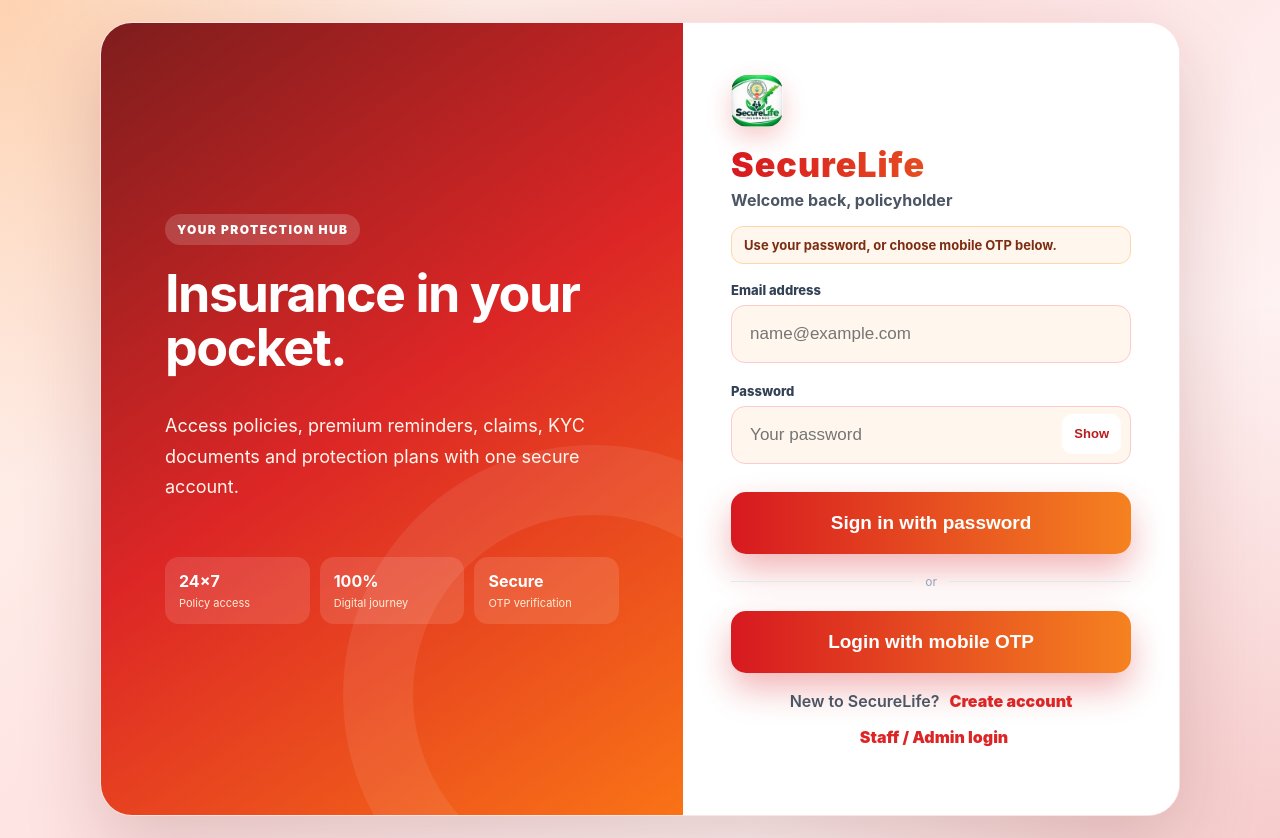
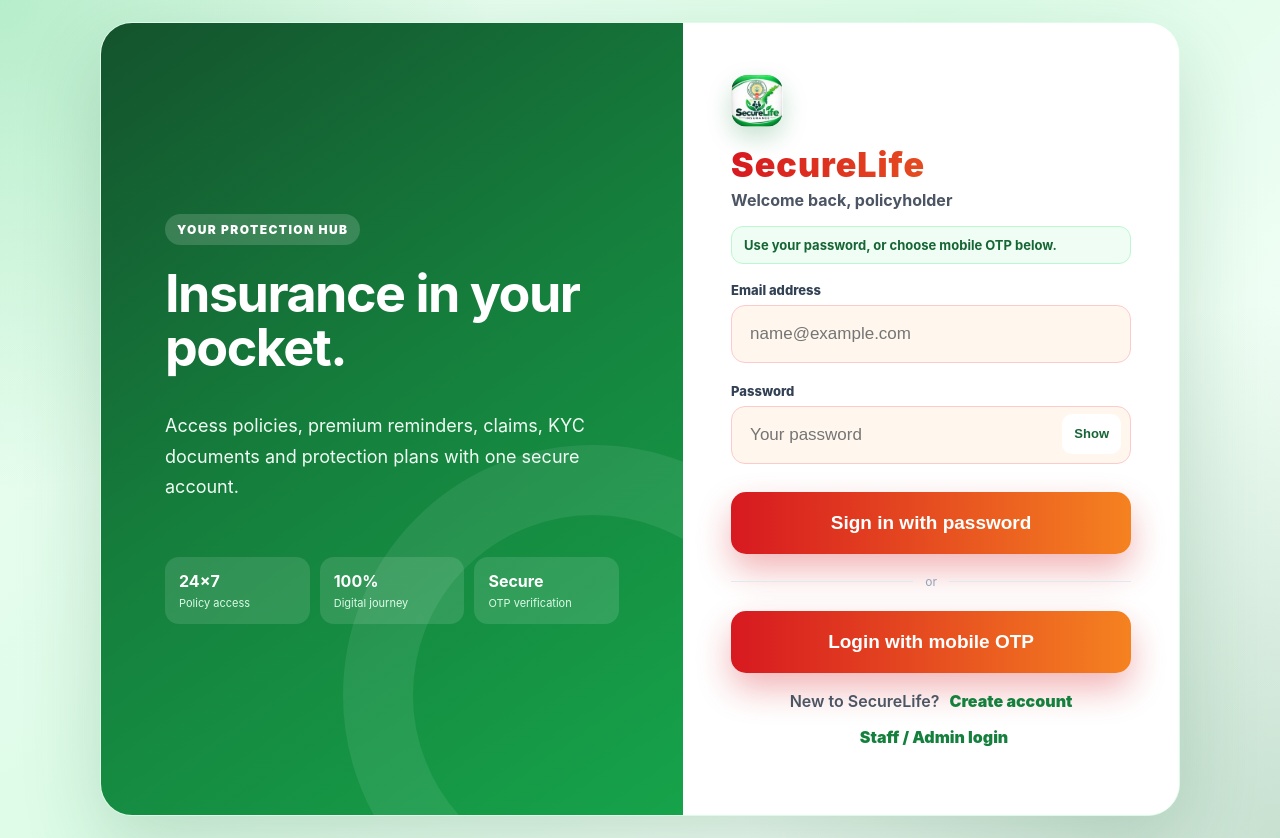
Before and after one commit to mummy7791/insurance-app, a React (Vite) app in the folder frontend/: page /login in a window 1280 px wide. Built offline with nearby package versions, Linux system fonts and the light colour scheme; no server answers.

Commit message:
style: align authentication UI with SecureLife green branding

```diff
--- a/frontend/src/styles/Auth.css
+++ b/frontend/src/styles/Auth.css
@@ -2,9 +2,9 @@
 .login-page {
   min-height: 100vh;
   background:
-    radial-gradient(circle at top left, rgba(249, 115, 22, 0.28), transparent 32%),
-    radial-gradient(circle at bottom right, rgba(220, 38, 38, 0.24), transparent 35%),
-    linear-gradient(135deg, #fff7ed 0%, #fee2e2 45%, #ffffff 100%);
+    radial-gradient(circle at top left, rgba(34, 197, 94, 0.28), transparent 32%),
+    radial-gradient(circle at bottom right, rgba(21, 128, 61, 0.24), transparent 35%),
+    linear-gradient(135deg, #f0fdf4 0%, #dcfce7 45%, #ffffff 100%);
   display: flex;
   justify-content: center;
   align-items: center;
@@ -18,9 +18,9 @@
   background: rgba(255, 255, 255, 0.98);
   border-radius: 30px;
   padding: 38px;
-  box-shadow: 0 24px 60px rgba(127, 29, 29, 0.22);
+  box-shadow: 0 24px 60px rgba(20, 83, 45, 0.22);
   border: 1px solid rgba(248, 113, 113, 0.28);
-  border-top: 7px solid #dc2626;
+  border-top: 7px solid #15803d;
   text-align: center;
 }
 
@@ -31,7 +31,7 @@
   border-radius: 26px;
   background: #ffffff;
   padding: 10px;
-  box-shadow: 0 12px 28px rgba(220, 38, 38, 0.16);
+  box-shadow: 0 12px 28px rgba(21, 128, 61, 0.16);
   display: flex;
   align-items: center;
   justify-content: center;
@@ -52,7 +52,7 @@
   font-weight: 900;
   line-height: 1.2;
   letter-spacing: 1px;
-  background: linear-gradient(90deg, #b91c1c, #f97316);
+  background: linear-gradient(90deg, #166534, #16a34a);
   -webkit-background-clip: text;
   background-clip: text;
   -webkit-text-fill-color: transparent;
@@ -71,34 +71,34 @@
   padding: 16px 18px;
   margin-bottom: 16px;
   border-radius: 16px;
-  border: 1.5px solid #fecaca;
+  border: 1.5px solid #bbf7d0;
   outline: none;
   font-size: 16px;
-  background: #fff7ed;
+  background: #f0fdf4;
 }
 
 .auth-input:focus {
   background: #ffffff;
-  border-color: #f97316;
-  box-shadow: 0 0 0 4px rgba(249, 115, 22, 0.14);
+  border-color: #16a34a;
+  box-shadow: 0 0 0 4px rgba(34, 197, 94, 0.14);
 }
 
 .auth-btn {
   width: 100%;
   padding: 16px;
-  background: linear-gradient(90deg, #dc2626, #f97316);
+  background: linear-gradient(90deg, #15803d, #16a34a);
   color: #fff;
   border: none;
   border-radius: 16px;
   font-size: 17px;
   font-weight: 900;
   cursor: pointer;
-  box-shadow: 0 12px 28px rgba(220, 38, 38, 0.34);
+  box-shadow: 0 12px 28px rgba(21, 128, 61, 0.34);
 }
 
 .auth-error {
-  background: #fee2e2;
-  color: #991b1b;
+  background: #dcfce7;
+  color: #166534;
   padding: 13px;
   border-radius: 14px;
   margin-bottom: 16px;
@@ -113,7 +113,7 @@
 }
 
 .auth-link a {
-  color: #dc2626;
+  color: #15803d;
   font-weight: 900;
   text-decoration: none;
   margin-left: 6px;
@@ -141,24 +141,24 @@
 }
 
 /* ===== 2026 CUSTOMER AUTH EXPERIENCE ===== */
-.auth-shell{width:min(1080px,100%);display:grid;grid-template-columns:1.08fr .92fr;background:#fff;border-radius:32px;overflow:hidden;box-shadow:0 30px 80px rgba(92,24,24,.18);border:1px solid #fee2e2}
-.auth-hero{padding:64px;background:linear-gradient(145deg,#7f1d1d 0%,#dc2626 48%,#f97316 100%);color:#fff;display:flex;flex-direction:column;justify-content:center;min-height:620px;position:relative;overflow:hidden}
+.auth-shell{width:min(1080px,100%);display:grid;grid-template-columns:1.08fr .92fr;background:#fff;border-radius:32px;overflow:hidden;box-shadow:0 30px 80px rgba(20, 83, 45,.18);border:1px solid #dcfce7}
+.auth-hero{padding:64px;background:linear-gradient(145deg,#14532d 0%,#15803d 48%,#16a34a 100%);color:#fff;display:flex;flex-direction:column;justify-content:center;min-height:620px;position:relative;overflow:hidden}
 .auth-hero:after{content:"";position:absolute;width:360px;height:360px;border:70px solid rgba(255,255,255,.08);border-radius:50%;right:-160px;bottom:-130px}
 .auth-hero h1{font-size:52px;line-height:1.04;margin:22px 0 18px;max-width:520px;letter-spacing:-1.5px}
-.auth-hero p{font-size:18px;line-height:1.7;max-width:520px;color:#fff7ed}
+.auth-hero p{font-size:18px;line-height:1.7;max-width:520px;color:#f0fdf4}
 .auth-badge{display:inline-flex;align-self:flex-start;padding:8px 12px;border-radius:999px;background:rgba(255,255,255,.16);font-size:12px;font-weight:900;letter-spacing:1.4px}
 .auth-trust-row{display:grid;gap:12px;margin-top:32px;font-weight:700}
 .modern-auth-card{max-width:none;border:0;border-radius:0;box-shadow:none;padding:52px 48px;text-align:left}
-.brand-mark{width:52px;height:52px;border-radius:16px;display:grid;place-items:center;background:linear-gradient(135deg,#b91c1c,#f97316);color:#fff;font-size:25px;font-weight:950;box-shadow:0 10px 24px rgba(220,38,38,.24);margin-bottom:18px}
+.brand-mark{width:52px;height:52px;border-radius:16px;display:grid;place-items:center;background:linear-gradient(135deg,#166534,#16a34a);color:#fff;font-size:25px;font-weight:950;box-shadow:0 10px 24px rgba(21, 128, 61,.24);margin-bottom:18px}
 .modern-auth-card .auth-title{text-align:left;font-size:34px;margin-bottom:4px}
 .auth-kicker{margin:0 0 28px;color:#64748b;font-weight:650}
 .modern-auth-card label,.otp-card label{display:block;margin:2px 0 7px;color:#334155;font-size:13px;font-weight:800}
 .auth-note{font-size:12px;color:#64748b;text-align:center;margin:14px 0 0}
-.password-field{position:relative}.password-field .auth-input{padding-right:70px}.password-field button{position:absolute;right:8px;top:8px;border:0;background:#fff;color:#b91c1c;font-weight:800;padding:9px;border-radius:10px;cursor:pointer}
+.password-field{position:relative}.password-field .auth-input{padding-right:70px}.password-field button{position:absolute;right:8px;top:8px;border:0;background:#fff;color:#166534;font-weight:800;padding:9px;border-radius:10px;cursor:pointer}
 .auth-divider{display:flex;align-items:center;gap:12px;color:#94a3b8;margin:20px 0 12px}.auth-divider:before,.auth-divider:after{content:"";height:1px;background:#e2e8f0;flex:1}.auth-divider span{font-size:12px}
-.auth-outline-btn{width:100%;padding:14px;border-radius:14px;border:1.5px solid #fecaca;background:#fff;color:#b91c1c;font-weight:850;cursor:pointer;margin-top:10px}
-.auth-stat-strip{display:grid;grid-template-columns:repeat(3,1fr);gap:10px;margin-top:36px}.auth-stat-strip div{padding:14px;background:rgba(255,255,255,.12);border-radius:14px}.auth-stat-strip strong,.auth-stat-strip span{display:block}.auth-stat-strip span{font-size:11px;margin-top:5px;color:#ffedd5}
-.otp-card{width:min(500px,100%);background:#fff;border-radius:30px;padding:44px;box-shadow:0 28px 70px rgba(127,29,29,.2);border:1px solid #fee2e2}.otp-card h1{font-size:34px;margin:18px 0 8px;color:#1e293b}.otp-copy{color:#64748b;line-height:1.6;margin-bottom:24px}.otp-input{width:100%;height:72px;border:2px solid #fed7aa;border-radius:18px;text-align:center;font-size:34px;font-weight:900;letter-spacing:12px;outline:none;background:#fff7ed}.otp-input:focus{border-color:#f97316;box-shadow:0 0 0 4px rgba(249,115,22,.12)}.otp-input-wrap{margin:18px 0}.auth-success{background:#ecfdf5;color:#166534;padding:13px;border-radius:14px;margin:14px 0;font-weight:700}.auth-text-btn{display:block;margin:14px auto 0;border:0;background:transparent;color:#b91c1c;font-weight:850;cursor:pointer}.auth-text-btn.muted{color:#64748b;margin-top:8px}
+.auth-outline-btn{width:100%;padding:14px;border-radius:14px;border:1.5px solid #bbf7d0;background:#fff;color:#166534;font-weight:850;cursor:pointer;margin-top:10px}
+.auth-stat-strip{display:grid;grid-template-columns:repeat(3,1fr);gap:10px;margin-top:36px}.auth-stat-strip div{padding:14px;background:rgba(255,255,255,.12);border-radius:14px}.auth-stat-strip strong,.auth-stat-strip span{display:block}.auth-stat-strip span{font-size:11px;margin-top:5px;color:#dcfce7}
+.otp-card{width:min(500px,100%);background:#fff;border-radius:30px;padding:44px;box-shadow:0 28px 70px rgba(20, 83, 45,.2);border:1px solid #dcfce7}.otp-card h1{font-size:34px;margin:18px 0 8px;color:#1e293b}.otp-copy{color:#64748b;line-height:1.6;margin-bottom:24px}.otp-input{width:100%;height:72px;border:2px solid #bbf7d0;border-radius:18px;text-align:center;font-size:34px;font-weight:900;letter-spacing:12px;outline:none;background:#f0fdf4}.otp-input:focus{border-color:#16a34a;box-shadow:0 0 0 4px rgba(34, 197, 94,.12)}.otp-input-wrap{margin:18px 0}.auth-success{background:#ecfdf5;color:#166534;padding:13px;border-radius:14px;margin:14px 0;font-weight:700}.auth-text-btn{display:block;margin:14px auto 0;border:0;background:transparent;color:#166534;font-weight:850;cursor:pointer}.auth-text-btn.muted{color:#64748b;margin-top:8px}
 @media(max-width:800px){.auth-shell{grid-template-columns:1fr;border-radius:24px}.auth-hero{min-height:auto;padding:34px 28px}.auth-hero h1{font-size:38px}.auth-stat-strip{display:none}.modern-auth-card{padding:34px 26px}.auth-page{align-items:flex-start}.otp-card{padding:30px 22px}.otp-input{font-size:29px;letter-spacing:9px}}
 
 
@@ -182,7 +182,7 @@
   border: 0;
   border-radius: 10px;
   background: #ffffff;
-  color: #b91c1c;
+  color: #166534;
   font-size: 13px;
   font-weight: 800;
   line-height: 40px;
@@ -198,11 +198,11 @@
   margin:-12px 0 18px;
   padding:10px 12px;
   border-radius:12px;
-  background:#fff7ed;
-  color:#7c2d12;
+  background:#f0fdf4;
+  color:#166534;
   font-size:13px;
   font-weight:750;
-  border:1px solid #fed7aa;
+  border:1px solid #bbf7d0;
 }
 @media(max-width:480px){
   .modern-auth-card .password-field > button{
@@ -223,10 +223,10 @@
 .smart-quote-page .calculator-header{background:#fff;border:1px solid #e5e7eb;border-radius:18px;padding:16px 20px;box-shadow:0 8px 28px rgba(15,23,42,.06)}
 .smart-quote-page .calculator-intro{padding:44px 6px 22px}.smart-quote-page .calculator-intro h1{font-size:38px;letter-spacing:-.8px;color:#1e293b;margin:8px 0}.smart-quote-page .calculator-intro p{color:#64748b;max-width:720px;line-height:1.65}
 .smart-quote-page .quote-section{border:1px solid #e5e7eb;border-top:0;border-radius:20px;box-shadow:0 12px 36px rgba(15,23,42,.06);padding:28px;margin-top:20px;background:#fff}
-.smart-quote-page .quote-section:before{content:"";display:block;height:4px;margin:-28px -28px 24px;border-radius:20px 20px 0 0;background:linear-gradient(90deg,#9f1239,#f58220)}
+.smart-quote-page .quote-section:before{content:"";display:block;height:4px;margin:-28px -28px 24px;border-radius:20px 20px 0 0;background:linear-gradient(90deg,#166534,#22c55e)}
 .smart-quote-page details{border:1px solid #eef2f7;border-radius:14px;margin:10px 0;background:#fff}.smart-quote-page details summary{padding:16px 18px!important;color:#334155}.smart-quote-page details .cards{padding:0 16px 16px;margin-top:4px}
-.smart-quote-page .form-grid{grid-template-columns:repeat(2,minmax(0,1fr));gap:16px}.smart-quote-page .form-grid input,.smart-quote-page .form-grid select{min-height:54px;background:#fff;border:1px solid #dbe2ea;border-radius:12px;padding:0 15px}.smart-quote-page .form-grid input:focus,.smart-quote-page .form-grid select:focus{border-color:#f58220;box-shadow:0 0 0 3px rgba(245,130,32,.1)}
-.smart-quote-page .quote-summary-grid{grid-template-columns:repeat(5,minmax(0,1fr));gap:12px}.smart-quote-page .quote-summary-card{border:1px solid #e5e7eb;border-top:3px solid #f58220;box-shadow:none;border-radius:16px;padding:20px}.smart-quote-page .quote-summary-card h1{font-size:26px}.smart-quote-page .quote-summary-card p{color:#64748b}
+.smart-quote-page .form-grid{grid-template-columns:repeat(2,minmax(0,1fr));gap:16px}.smart-quote-page .form-grid input,.smart-quote-page .form-grid select{min-height:54px;background:#fff;border:1px solid #dbe2ea;border-radius:12px;padding:0 15px}.smart-quote-page .form-grid input:focus,.smart-quote-page .form-grid select:focus{border-color:#22c55e;box-shadow:0 0 0 3px rgba(245,130,32,.1)}
+.smart-quote-page .quote-summary-grid{grid-template-columns:repeat(5,minmax(0,1fr));gap:12px}.smart-quote-page .quote-summary-card{border:1px solid #e5e7eb;border-top:3px solid #22c55e;box-shadow:none;border-radius:16px;padding:20px}.smart-quote-page .quote-summary-card h1{font-size:26px}.smart-quote-page .quote-summary-card p{color:#64748b}
 .smart-quote-page .table{border:1px solid #e5e7eb;border-radius:14px;overflow:hidden}.smart-quote-page .table th{background:#f8fafc;color:#475569;font-size:12px;text-transform:uppercase;letter-spacing:.4px}.smart-quote-page .table td{color:#334155}
 .smart-quote-page .quote-actions{display:flex;align-items:center;gap:12px;flex-wrap:wrap;margin-top:22px}.smart-quote-page .quote-actions .mini-btn,.smart-quote-page .quote-actions .btn{width:auto!important;min-width:170px;min-height:46px;height:auto;margin:0;padding:12px 18px;border-radius:11px;text-decoration:none;text-align:center;font-size:14px;line-height:1.3}.smart-quote-page .quote-actions .mini-btn{box-shadow:none}.smart-quote-page .quote-actions .btn{display:inline-flex;align-items:center;justify-content:center}
 @media(max-width:900px){.smart-quote-page .quote-summary-grid{grid-template-columns:repeat(2,1fr)}}
```
